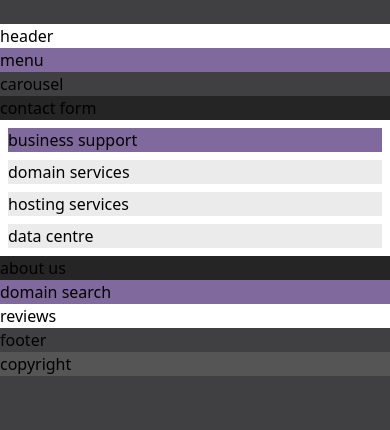
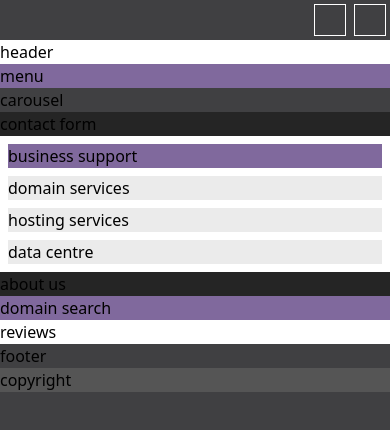
Before and after one commit to Alpha-IT-Centre/ait-website, a plain HTML site: page index.html in a window 390 px wide. Drawn offline with Linux system fonts and the light colour scheme.

Commit message:
Wokr on breakpoints

```diff
--- a/priv/static/app.mjs
+++ b/priv/static/app.mjs
@@ -850,12 +850,14 @@ function domain_services() {
 // build/dev/javascript/app/app/sections.mjs
 function socials() {
   return div(
-    toList([class$("text-light")]),
     toList([
-      div(
-        toList([class$("size-6 text-light")]),
-        toList([facebook("fill-current")])
+      class$(
+        "text-light bg-dark p-1 flex text-right space-x-2 justify-end max-w-5xl xl:max-w-6xl 2xl:max-w-8xl"
       )
+    ]),
+    toList([
+      facebook("fill-current size-8 border border-white"),
+      facebook("fill-current size-8 border border-white")
     ])
   );
 }
--- a/tailwind.config.js
+++ b/tailwind.config.js
@@ -2,6 +2,9 @@ module.exports = {
   content: ["./index.html", "./src/**/*.{gleam,mjs}"],
   theme: {
     extend: {
+      spacing: {
+        '8xl': '88rem',
+      },
       colors: {
         lighter: "#EBEBEB",
         light: "#949494",
```
Also changed, not shown: priv/static/app.css, 2 other files.
